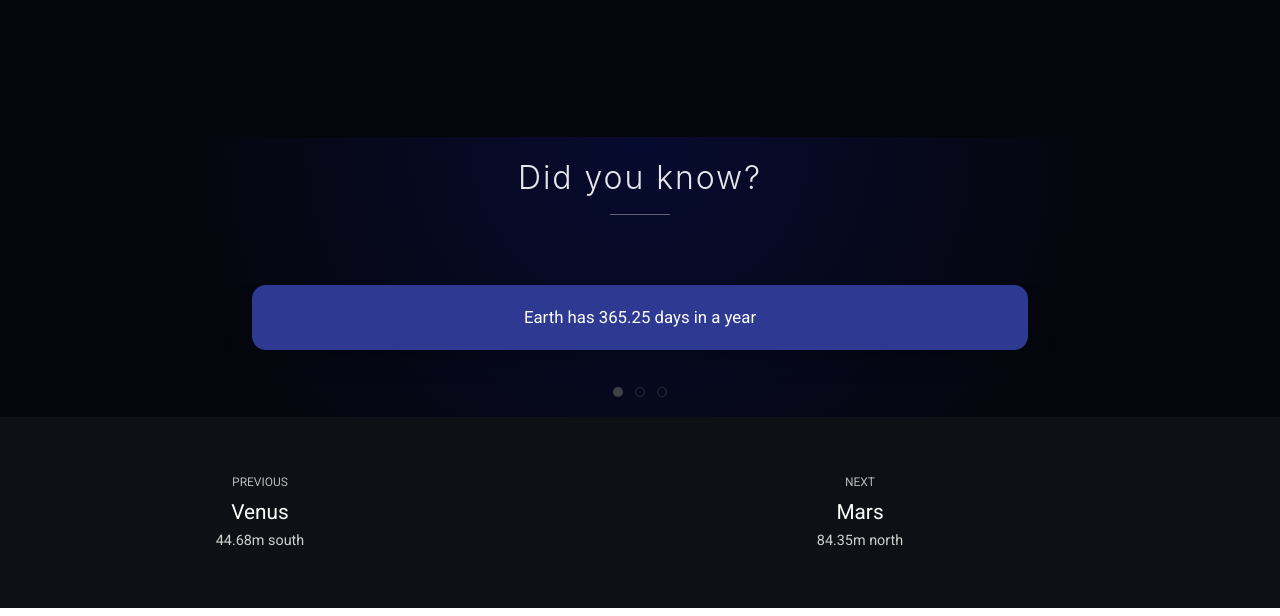
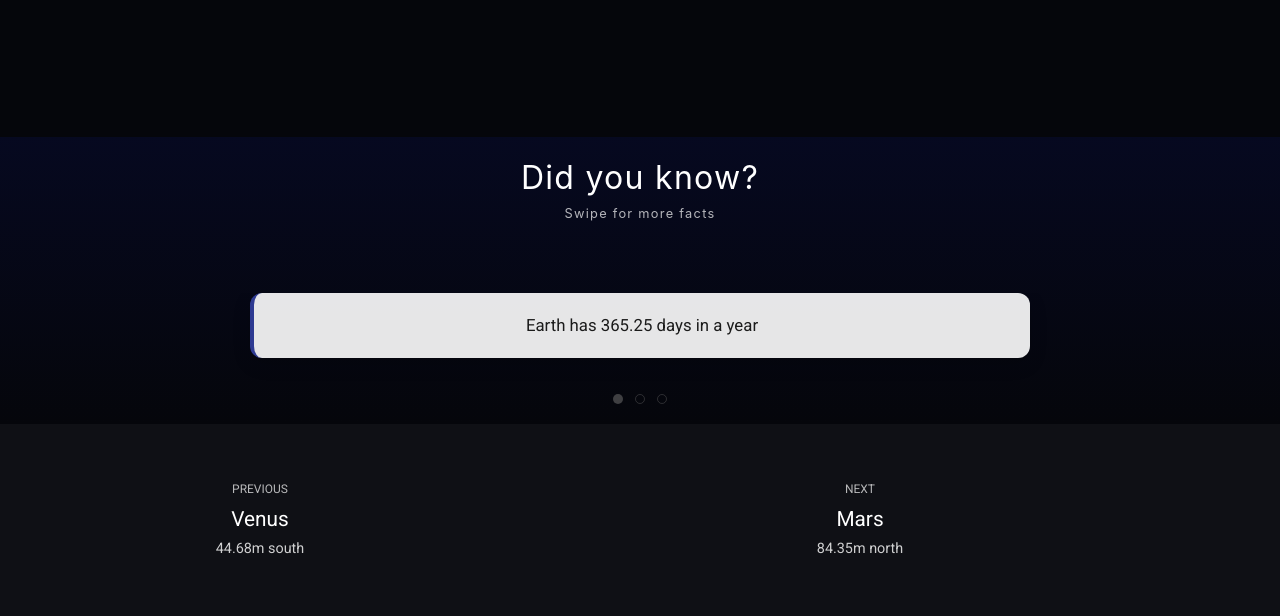
Before and after one commit to molyneux88/solarsystem-master, a plain HTML site: page planets/planets-template.html in a window 1280 px wide. Shown: the part 772-1388 px from the top of the page. Drawn offline with Linux system fonts and the light colour scheme.

Commit message:
Family friendly styling

```diff
--- a/css/planets/base.css
+++ b/css/planets/base.css
@@ -43,17 +43,17 @@ h2 {
 
 .planet-facts h2 {
   color: #ffffff;
-  opacity: 0.9;
-  letter-spacing: 0.06em;
+  font-weight: 400;
+  letter-spacing: 0.04em;
+  margin-bottom: 2rem;
 }
 
 .planet-facts h2::after {
-  content: "";
+  content: "Swipe for more facts";
   display: block;
-  width: 60px;
-  height: 1px;
-  background: rgba(255,255,255,0.4);
-  margin: 1rem auto 0;
+  font-size: 0.8rem;
+  opacity: 0.7;
+  margin-top: 0.5rem;
 }
 
 /* =========================
@@ -107,19 +107,18 @@ h2 {
    Facts
 ========================= */
 
-.fact-card {
+.planet-facts .fact-card {
   padding: 1.25rem 1.75rem;
-  border-radius: 14px;
+  border-radius: 12px;
   font-size: 1.05rem;
   max-width: 720px;
   margin: 0 auto;
   line-height: 1.5;
 
-  background: rgba(255,255,255,0.08);
-  backdrop-filter: blur(6px);
-  color: #ffffff;
+  background: rgba(255,255,255,0.9);
+  color: #1b1b1b;
 
-  box-shadow: 0 8px 24px rgba(0,0,0,0.25);
+  box-shadow: 0 6px 18px rgba(0,0,0,0.15);
 }
 
 /* =========================
--- a/css/planets/themes/earth.css
+++ b/css/planets/themes/earth.css
@@ -12,24 +12,15 @@
     linear-gradient(to bottom, rgba(0,0,0,0.2), rgba(0,0,0,0.9));
 }
 
-/* Fact colours */
-.fact-card--ocean {
-  background: var(--fact-ocean);
-}
-
-.fact-card--land {
-  background: var(--fact-land);
-}
-
-.fact-card--atmosphere {
-  background: var(--fact-atmosphere);
+.planet-facts .fact-card {
+  border-left: 4px solid #2e3a92;
 }
 
 .planet-facts {
   background:
-    radial-gradient(
-      circle at 50% 0%,
-      rgba(10,20,116,0.35),
-      rgba(0,0,0,0) 70%
+    linear-gradient(
+      to bottom,
+      rgba(10,20,116,0.2),
+      rgba(0,0,0,0)
     );
 }
```
